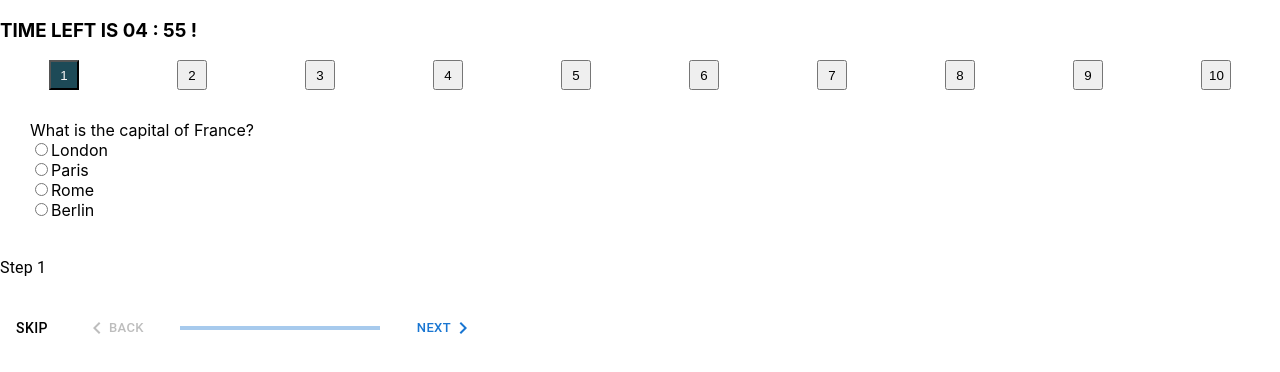
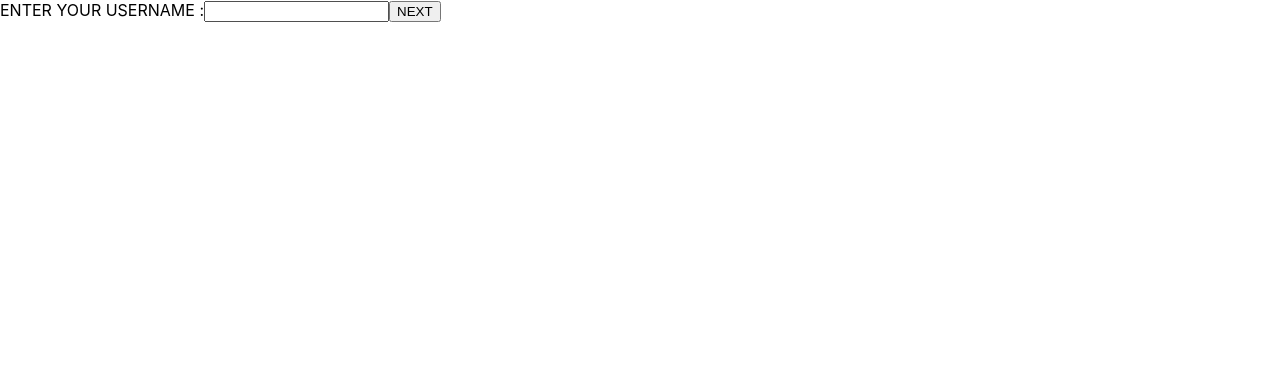
Before and after one commit to SarvajeetPatel/quiz_typescript, a React (Create React App) app: page / in a window 1280 px wide. Shown: the top 372 px of the page. Built offline with nearby package versions, Linux system fonts and the light colour scheme.

Commit message:
implemented name functionality

```diff
--- a/package.json
+++ b/package.json
@@ -15,6 +15,7 @@
     "@types/node": "^16.18.96",
     "@types/react": "^18.2.77",
     "@types/react-dom": "^18.2.25",
+    "formik": "^2.4.5",
     "react": "^18.2.0",
     "react-dom": "^18.2.0",
     "react-scripts": "5.0.1",
--- a/src/App.css
+++ b/src/App.css
@@ -51,6 +51,14 @@
   height: 30px;
 }
 
+.correctAnswer{
+  background-color: rgb(37, 150, 84);
+}
+
+.wrongAnswer{
+  background-color: rgb(226, 82, 38);
+}
+
 @keyframes App-logo-spin {
   from {
     transform: rotate(0deg);
--- a/src/App.tsx
+++ b/src/App.tsx
@@ -3,26 +3,40 @@ import { Typography, Button, Box, useTheme, MobileStepper } from '@mui/material'
 import QuizQues from './components/QuizQues'
 import { KeyboardArrowRight, KeyboardArrowLeft } from '@mui/icons-material'
 import Result from './components/Result'
+import { useFormik } from 'formik'
 
-export default function App() {
-  const [activeStep, setActiveStep] = useState(0);
-  const [skipped, setSkipped] = useState(new Set<number>());
+type formikValues = {
+  name?: string,
+  step?: number,
+  answers?: [],
+  validUser?: boolean
+}
+
+export default function App(props: formikValues) {
   const theme = useTheme();
-  const [answers, setAnswers] = useState([]);
   const [timeLeft, setTimeLeft] = useState(QuizQues.length * 30);
   const [mins, setMins] = useState(0);
   const [seconds, setSeconds] = useState(0);
 
+  const { values, handleChange, handleSubmit } = useFormik({
+    initialValues: {
+      name: props.name || '',
+      step: props.step || 0,
+      answers: props.answers || [],
+      validUser: props.validUser || false
+    },
+    onSubmit: (values) => {
+      console.log(values)
+    }
+  })
+
   useEffect(() => {
     const storedData = localStorage.getItem('currentData');
-    const storedTime = localStorage.getItem('time');
     if (storedData) {
       const parsedData = JSON.parse(storedData);
-      setActiveStep(parsedData.step || 0);
-      setAnswers(parsedData.answers || []);
-    }
-    if (storedTime) {
-      setTimeLeft(parseInt(storedTime, 10));
+      values.step = parsedData.step || 0;
+      values.answers = parsedData.answers || [];
+      setTimeLeft(parseInt(parsedData.time, 10));
     }
   }, []);
 
@@ -49,115 +63,107 @@ export default function App() {
       setSeconds(timeLeft);
     }
     if (timeLeft === 0) {
-      setActiveStep(QuizQues.length);
+      values.step = QuizQues.length;
     }
-    localStorage.setItem('time', timeLeft.toString());
+    const tempData = {
+      name: values.name,
+      step: values.step,
+      time: timeLeft.toString(),
+      answers: values.answers
+    }
+    localStorage.setItem('currentData', JSON.stringify(tempData));
   }, [timeLeft]);
-
-  const isStepOptional = (step: number) => {
-    return step < QuizQues.length;
-  };
-
-  const isStepSkipped = (step: number) => {
-    return skipped.has(step);
-  };
 
   const handleNext = () => {
     const tempData = {
-      'step': activeStep + 1,
-      'answers': answers
+      name: values.name,
+      step: values.step + 1,
+      time: timeLeft,
+      answers: values.answers
     }
     localStorage.setItem('currentData', JSON.stringify(tempData))
 
-    let newSkipped = skipped;
-    if (isStepSkipped(activeStep)) {
-      newSkipped = new Set(newSkipped.values())
-      newSkipped.delete(activeStep)
-    }
-
-    if (activeStep < QuizQues.length - 1) {
-      setActiveStep((prevActiveStep: any) => prevActiveStep + 1)
-    } else if ((activeStep + 1) === QuizQues.length) {
-      setActiveStep((prevActiveStep: any) => prevActiveStep + 1)
+    if (values.step < QuizQues.length - 1) {
+      values.step = values.step + 1
+    } else if ((values.step + 1) === QuizQues.length) {
+      values.step = values.step + 1
       setMins(0)
       setSeconds(0)
       setTimeLeft(0)
     }
-    setSkipped(newSkipped)
   };
 
   const handleBack = () => {
     const tempData = {
-      'step': activeStep - 1,
-      'answers': answers
+      name: values.name,
+      step: values.step - 1,
+      time: timeLeft,
+      answers: values.answers
     }
     localStorage.setItem('currentData', JSON.stringify(tempData))
-    setActiveStep((prevActiveStep: any) => prevActiveStep - 1);
-  };
-
-  const handleSkip = () => {
-    const tempData = {
-      'step': activeStep + 1,
-      'answers': answers
-    }
-    localStorage.setItem('currentData', JSON.stringify(tempData))
-
-    setActiveStep((prevActiveStep: any) => prevActiveStep + 1);
-    setSkipped((prevSkipped) => {
-      const newSkipped = new Set(prevSkipped.values());
-      newSkipped.add(activeStep);
-      return newSkipped;
-    });
+    values.step = values.step - 1;
   };
 
   const handleReset = () => {
     localStorage.removeItem('currentData')
-    localStorage.removeItem('time')
-    setAnswers([])
-    setActiveStep(0)
+    values.name = ''
+    values.answers = []
+    values.step = 0
+    values.validUser = false
     setTimeLeft(QuizQues.length * 30)
   }
 
-  const handleChange = (e: React.ChangeEvent<HTMLInputElement>) => {
+  const handleChoice = (e: React.ChangeEvent<HTMLInputElement>) => {
     const { name, value } = e.target;
-    setAnswers(prevAnswers => {
-      const updatedAnswers: any = [...prevAnswers];
+    const updatedAnswers: any = [...values.answers];
     const index = updatedAnswers.findIndex((ans: any) => ans.que === name);
     if (index !== -1) {
       updatedAnswers[index].ans = value;
     } else {
       updatedAnswers.push({ que: name, ans: value });
     }
-      localStorage.setItem('currentData', JSON.stringify({ step: activeStep, answers: updatedAnswers }));
-      return updatedAnswers;
-    });
+    localStorage.setItem('currentData', JSON.stringify({ name: values.name, step: values.step, time: timeLeft, answers: updatedAnswers }));
+    values.answers = updatedAnswers;
   };
 
   const handleTabs = (i: number) => {
-    if (activeStep !== QuizQues.length) {
-      const userInput = {
-        'step': i,
-        'answers': answers
+    if (values.step !== QuizQues.length) {
+      const tempData = {
+        name: values.name,
+        step: values.step,
+        time: timeLeft,
+        answers: values.answers
       }
-      localStorage.setItem('current data', JSON.stringify(userInput))
-      setActiveStep(i)
+      localStorage.setItem('currentData', JSON.stringify(tempData))
+      values.step = i
     } else {
       alert('Test ended! You cannot go back, but can restart it!')
     }
   }
 
+  const handlePage = () => {
+    console.log(values)
+    values.step = 0
+    values.validUser = (true)
+  }
+
   return (
     <Box sx={{ width: '100%' }}>
+      <form>
+        {
+          values.validUser ?
+            <>
+              <h3> Welcome {values.name}! </h3>
               <h3> TIME LEFT IS {(mins > 9) ? mins : `0${mins}`} : {(seconds > 9) ? (seconds !== 60 && seconds) : `0${seconds}`} ! </h3>
               <div className='stepsLabel'>
                 {QuizQues.map((ques, index) => (
                   < div >
-            <button className={activeStep === index ? `activePage` : 'regularButton'} onClick={() => handleTabs(index)}> {index + 1} </button>
+                    <button type='button' className={values.step === index ? `activePage` : 'regularButton'} onClick={() => handleTabs(index)}> {index + 1} </button>
                   </div>
                 ))}
               </div>
               {
-        activeStep === QuizQues.length ? (
+                values.step === QuizQues.length ? (
                   <>
                     <Typography sx={{ mt: 2, mb: 1 }}>
                       <Result />
@@ -169,31 +175,25 @@ export default function App() {
                   </>
                 ) : (
                   <>
-            <form>
                     {QuizQues.map((ques, index) => (
-                index === activeStep &&
+                      index === values.step &&
                       <div className='mainForm' key={index}> {ques.question}
                         {ques.options.map((queOption) => (
                           <>
                             <br /><label>
-                        <input type='radio' name={`${index + 1}`} value={queOption} onChange={(e) => handleChange(e)} defaultChecked={answers?.filter((item: any) => (item?.ans === queOption)).length > 0} />
+                              <input type='radio' name={`${index + 1}`} value={queOption} onChange={(e) => handleChoice(e)} defaultChecked={values.answers?.filter((item: any) => (item?.ans === queOption)).length > 0} />
                               {queOption} </label></>
                         ))}
                       </div>
                     ))}
                     <br />
-              <Typography sx={{ mt: 2, mb: 1 }}>Step {activeStep + 1}</Typography>
+                    <Typography sx={{ mt: 2, mb: 1 }}>Step {values.step + 1}</Typography>
                     <Box sx={{ display: 'flex', flexDirection: 'row', pt: 2 }}>
-                {isStepOptional(activeStep) && (
-                  <Button color="inherit" onClick={handleSkip} sx={{ mr: 1 }} disabled={activeStep >= QuizQues.length - 1}>
-                    Skip
-                  </Button>
-                )}
                       <MobileStepper
-                  variant="progress" steps={QuizQues.length} position="static" activeStep={activeStep} sx={{ maxWidth: 400, flexGrow: 1 }}
+                        variant="progress" steps={QuizQues.length} position="static" activeStep={values.step} sx={{ maxWidth: 400, flexGrow: 1 }}
                         nextButton={
-                    <Button size="small" onClick={handleNext}>
-                      {activeStep === QuizQues.length - 1 ? 'FINISH' : 'NEXT'}
+                          <Button size="small" onClick={handleNext} disabled={values.answers.filter((check: any) => Number(check.que) === Number(values.step + 1)).length === 0}>
+                            {values.step === QuizQues.length - 1 ? 'FINISH' : 'NEXT'}
                             {theme.direction === 'rtl' ? (
                               <KeyboardArrowLeft />
                             ) : (
@@ -202,7 +202,7 @@ export default function App() {
                           </Button>
                         }
                         backButton={
-                    <Button size="small" onClick={handleBack} disabled={activeStep === 0}>
+                          <Button size="small" onClick={handleBack} disabled={values.step === 0}>
                             {theme.direction === 'rtl' ? (
                               <KeyboardArrowRight />
                             ) : (
@@ -213,10 +213,19 @@ export default function App() {
                         }
                       />
                     </Box>
-            </form>
                   </>
                 )
               }
+            </>
+            :
+            <div>
+              <label> ENTER YOUR USERNAME :
+                <input type='text' name='name' value={values.name} onChange={handleChange} />
+              </label>
+              <button type='button' onClick={() => handlePage()}> NEXT </button>
+            </div>
+        }
+      </form>
     </Box >
   );
 }
```
Also changed, not shown: src/components/Result.js (+27 -3 lines), 1 other file (tests, documents, lock files or other folders). Lines whose indentation alone changed are shown as unchanged.
